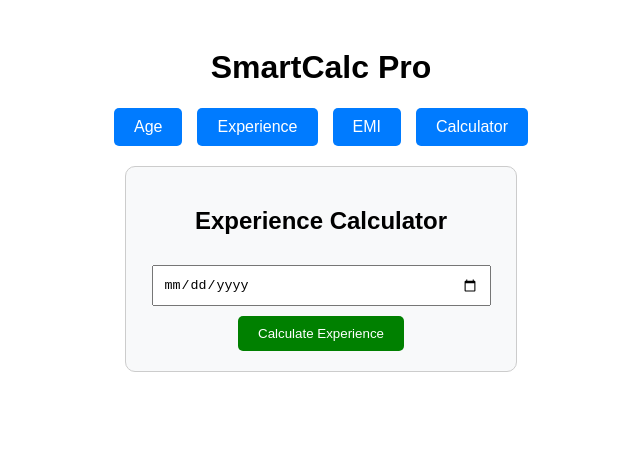
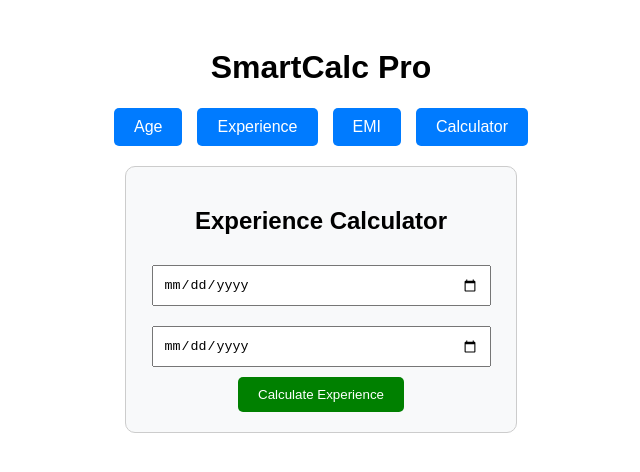
Before and after one commit to Adarsh-shet/SmartCalcPro-frontend, a React (Create React App) app: page / in a window 1280 px wide. Both pictures are taken after a click on the button "Experience". Shown: the top 472 px of the page, without its empty margins (319-959 px from the left). Built offline with nearby package versions, Linux system fonts and the light colour scheme.

Commit message:
Update ExperienceCalculator.js
akx

```diff
--- a/src/components/ExperienceCalculator.js
+++ b/src/components/ExperienceCalculator.js
@@ -3,15 +3,15 @@ import { calculateExperience } from '../services/api';
 
 function ExperienceCalculator() {
     const [startDate, setStartDate] = useState('');
-    const [experience, setExperience] = useState(null);
+    const [endDate, setEndDate] = useState('');
+    const [experience, setExperience] = useState('');
 
     const handleSubmit = async () => {
-        if (!startDate) return;
+        if (!startDate || !endDate) return;
         try {
-            const result = await calculateExperience(startDate);
+            const result = await calculateExperience(startDate, endDate);
             setExperience(result);
-        } catch(err) {
-            console.error(err);
+        } catch (err) {
             alert("API fetch failed");
         }
     };
@@ -19,9 +19,13 @@ function ExperienceCalculator() {
     return (
         <div className="calculator-box">
             <h2>Experience Calculator</h2>
+
             <input type="date" value={startDate} onChange={e => setStartDate(e.target.value)} />
+            <input type="date" value={endDate} onChange={e => setEndDate(e.target.value)} />
+
             <button onClick={handleSubmit}>Calculate Experience</button>
-            {experience !== null && <p>Experience: {experience} years</p>}
+
+            {experience && <p>Experience: {experience}</p>}
         </div>
     );
 }
```
